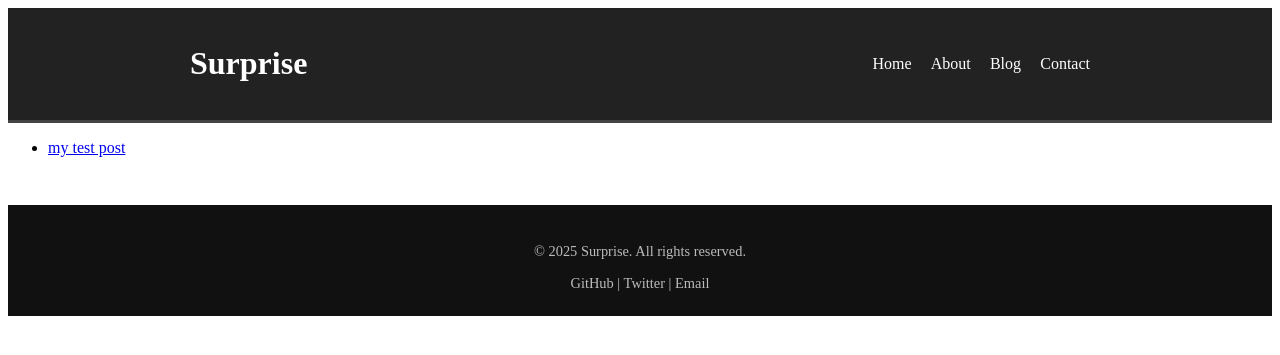
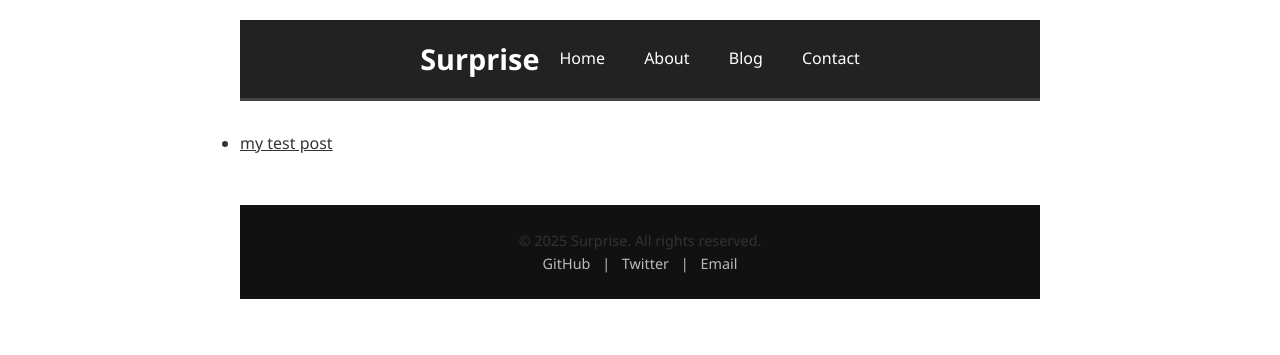
Before and after one commit to pk-628996/pk-628996.github.io, a Jekyll site: the page built from blog.md, in a window 1280 px wide. Shown: the top 355 px of the page. Built offline with Jekyll 4.4.1, drawn with Linux system fonts in a browser that asks for light colours.

Commit message:
Update default.html

```diff
--- a/_layouts/default.html
+++ b/_layouts/default.html
@@ -15,6 +15,7 @@
   <meta property="og:type" content="website">
   <meta property="og:url" content="{{ site.url }}{{ page.url }}">
   <meta property="og:image" content="{{ site.url }}/assets/images/og-image.jpg">
+  <link rel="stylesheet" href="{{ '/assets/main.css' | relative_url }}">
   {% if page.layout == "post" %}
     <meta property="og:type" content="article">
     <meta property="article:published_time" content="{{ page.date | date_to_xmlschema }}">
```
